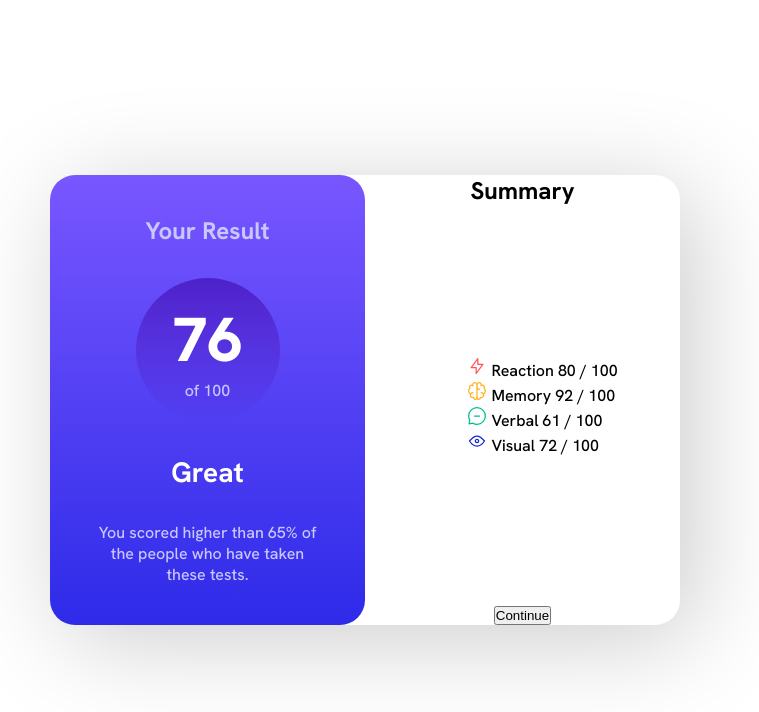
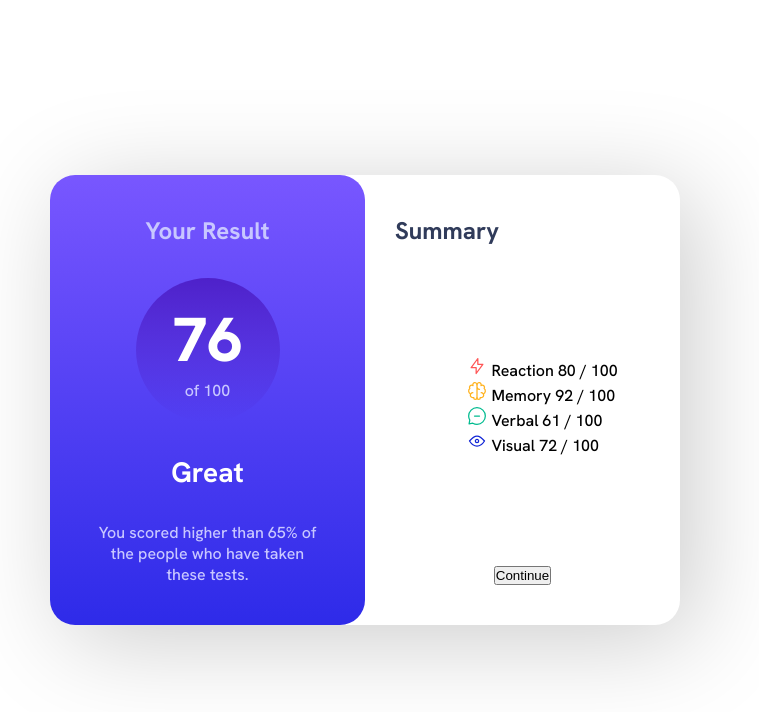
Before and after one commit to AxxDeRotation/Results-summary-component, a plain HTML site: page index.html in a window 1280 px wide. Shown: the whole page, without its empty margins (275-1034 px from the left). Drawn offline with Linux system fonts and the light colour scheme.

Commit message:
modified:   main.css

```diff
--- a/main.css
+++ b/main.css
@@ -110,3 +110,16 @@ p {
     text-align: center;
     margin-bottom: 40px;
 }
+
+.dark-h4 {
+    margin-top: 40px;
+    margin-left: 100px;
+    color: var(--dark-gray-blue);
+    width: 100%;
+}
+
+
+
+button {
+    margin-bottom: 40px;
+}
```
